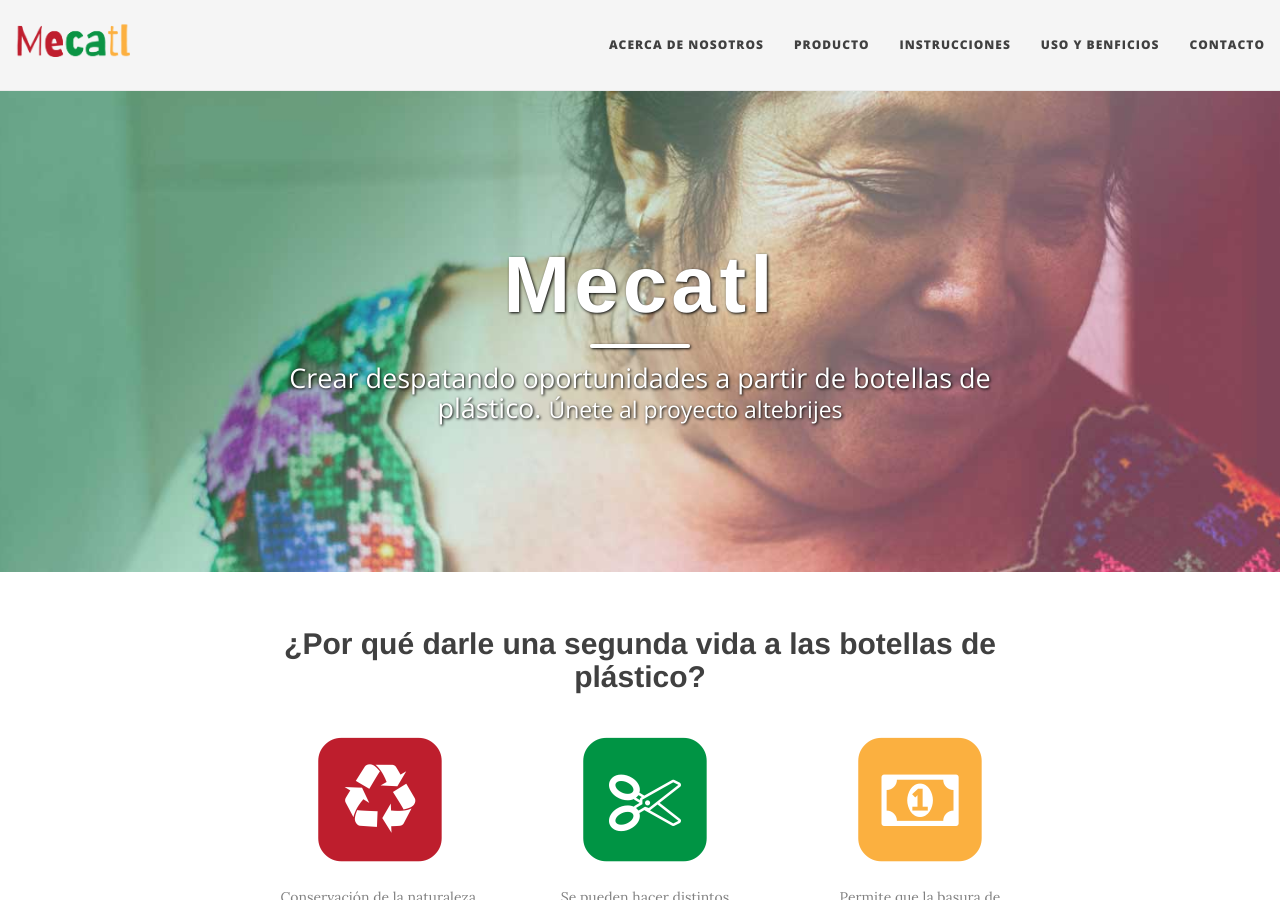
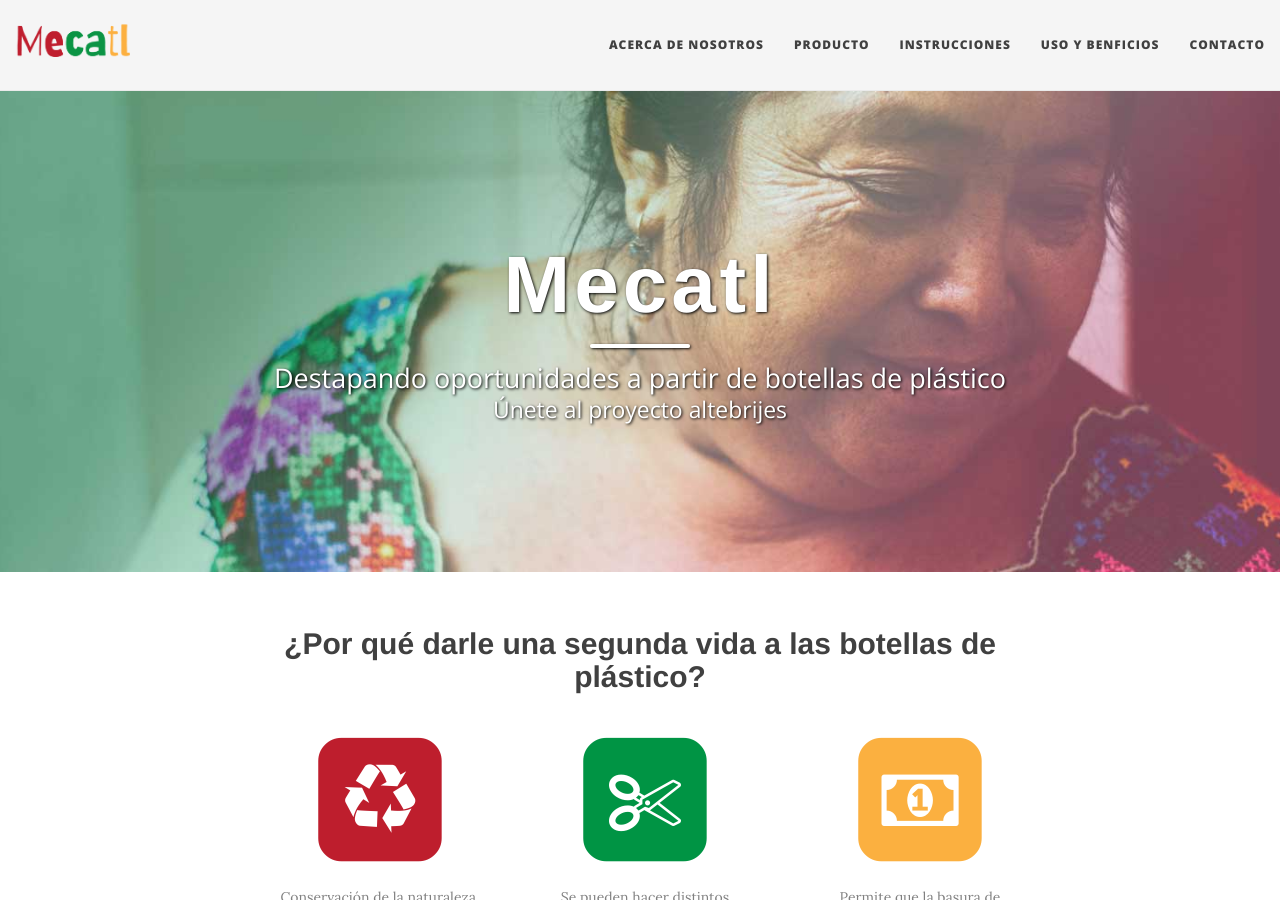
Before and after one commit to Mecatl/Mecatl.github.io, a Jekyll site: the page built from index.md, in a window 1280 px wide and 900 px high. Built offline with Jekyll 4.4.1, drawn with Linux system fonts in a browser that asks for light colours; some web fonts are replaced.

Commit message:
Fix typo

```diff
--- a/index.md
+++ b/index.md
@@ -2,7 +2,7 @@
 layout: page
 title: Mecatl
 show-avatar: false
-subtitle: Crear despatando oportunidades a partir de botellas de plástico.
+subtitle: Destapando oportunidades a partir de botellas de plástico
     <small> Únete al proyecto altebrijes</small>
 bigimg: 'img/ab-home-page-feature.jpg'
 use-site-title: true
```
Also changed, not shown: 1 other file.
